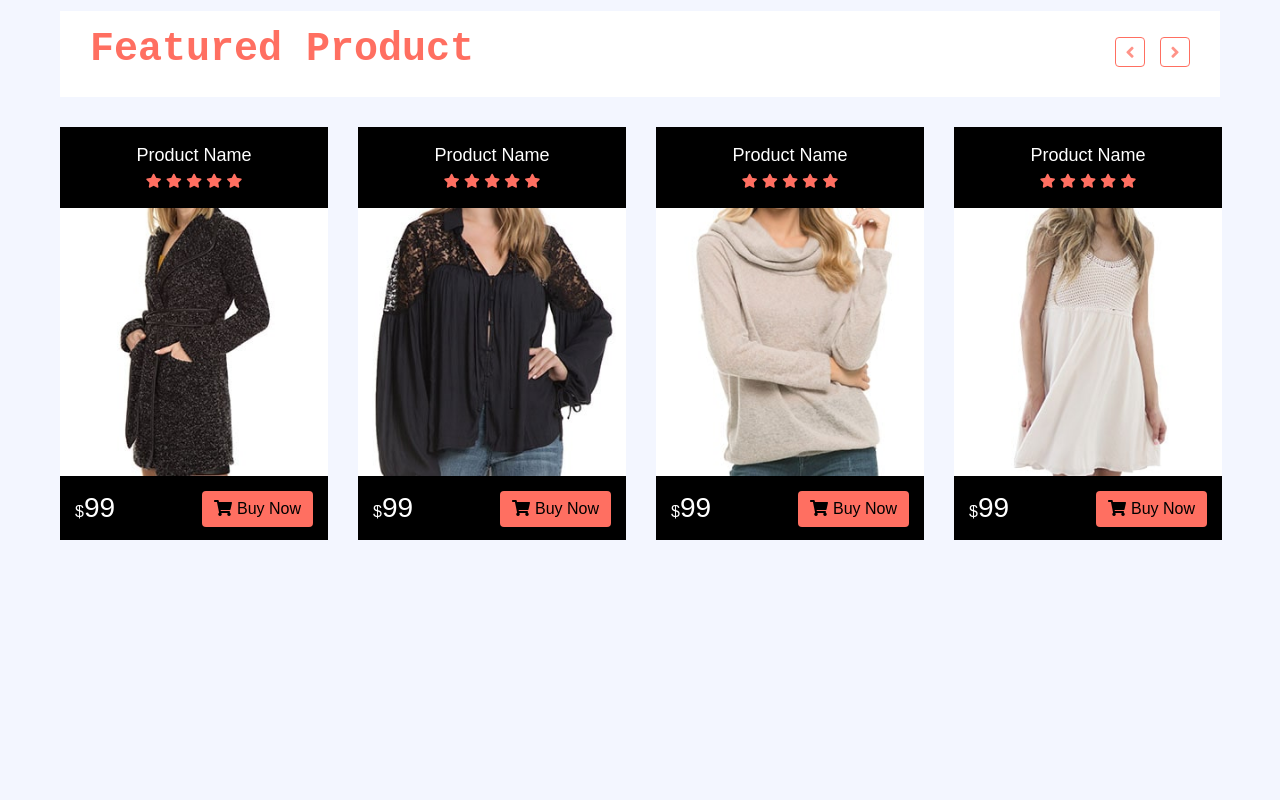
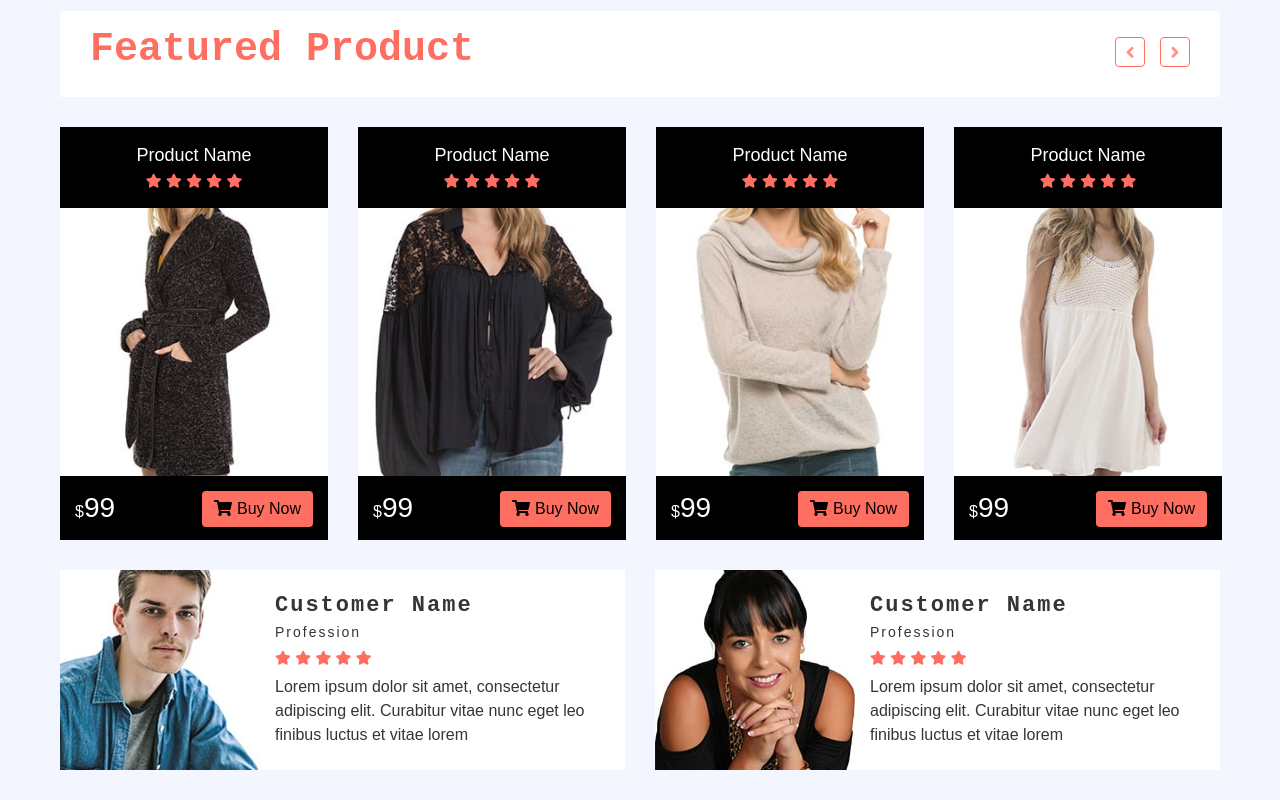
Before and after one commit to SHAONROY/Ecemmorce-Website, a plain HTML site: page index.html in a window 1280 px wide. Shown: the part 2276-3076 px from the top of the page. Before the commit the page ends 2846 px from the top, so only its background shows below. Drawn offline with nearby package versions, Linux system fonts and the light colour scheme; a web font is replaced by a local one.

Commit message:
Complete The Review Section

```diff
--- a/css/style.css
+++ b/css/style.css
@@ -829,3 +829,79 @@ h2 {
         margin: 0 auto;
     }
 }
+/**********************************/
+/********* Newsletter CSS *********/
+/**********************************/
+.review {
+    margin-bottom: 30px;
+}
+
+.review .review-slider {
+    position: relative;
+}
+
+.review .review-slider-item {
+    display: flex;
+    align-items: center;
+    flex-direction: row;
+    background: #ffffff;
+}
+.review .review-img {
+    width: 100%;
+    max-width: 200px;
+    overflow: hidden;
+}
+.review .review-img img {
+    width: 100%;
+    height: 100%;
+    object-fit: cover;
+}
+.review .review-text {
+    padding: 15px;
+    width: 100%;
+    max-width: calc(100% - 200px);
+}
+.review .review-text h2 {
+    font-size: 22px;
+    letter-spacing: 2px;
+    margin-bottom: 5px;
+}
+.review .review-text h3 {
+    font-size: 14px;
+    letter-spacing: 2px;
+    margin-bottom: 5px;
+}
+.review .review-text p {
+    margin: 0;
+}
+.review .review-text .ratting {
+    margin-bottom: 5px;
+}
+.review .review-text .ratting i {
+    color: #FF6F61;
+    font-size: 14px;
+}
+.review .slick-slider:hover .slick-prev {
+    left: 30px;
+}
+.review .slick-slider:hover .slick-next {
+    right: 30px;
+}
+@media (min-width: 767.98px) and (max-width: 992px) {
+    .review .review-img {
+        width: 100%;
+        max-width: 150px;
+        overflow: hidden;
+    }
+    .review .review-text {
+        padding: 15px;
+        width: 100%;
+        max-width: calc(100% - 150px);
+    }
+    .review .review-text h2 {
+        font-size: 19px;
+    }
+    .review .review-text p {
+        font-size: 15px;
+    }
+}
--- a/index.html
+++ b/index.html
@@ -629,6 +629,73 @@
         </div>
     </div>
     <!-- Recent Product End  -->
+    <!-- Review Start  -->
+    <div class="review">
+        <div class="container-fluid">
+            <div class="row align-items-center review-slider normal-slider">
+                <div class="col-md-6">
+                    <div class="review-slider-item">
+                        <div class="review-img">
+                            <img src="image/review-1.jpg" alt="">
+                        </div>
+                        <div class="review-text">
+                            <h2>Customer Name</h2>
+                            <h3>Profession</h3>
+                            <div class="ratting">
+                                <i class="fa fa-star"></i>
+                                <i class="fa fa-star"></i>
+                                <i class="fa fa-star"></i>
+                                <i class="fa fa-star"></i>
+                                <i class="fa fa-star"></i>
+                            </div>
+                            <p>Lorem ipsum dolor sit amet, consectetur adipiscing elit. Curabitur vitae nunc eget leo finibus luctus et vitae lorem</p>
+                        </div>
+                    </div>
+                </div>
+
+                <div class="col-md-6">
+                    <div class="review-slider-item">
+                        <div class="review-img">
+                            <img src="image/review-2.jpg" alt="">
+                        </div>
+                        <div class="review-text">
+                            <h2>Customer Name</h2>
+                            <h3>Profession</h3>
+                            <div class="ratting">
+                                <i class="fa fa-star"></i>
+                                <i class="fa fa-star"></i>
+                                <i class="fa fa-star"></i>
+                                <i class="fa fa-star"></i>
+                                <i class="fa fa-star"></i>
+                            </div>
+                            <p>Lorem ipsum dolor sit amet, consectetur adipiscing elit. Curabitur vitae nunc eget leo finibus luctus et vitae lorem</p>
+                        </div>
+                    </div>
+                </div>
+
+                <div class="col-md-6">
+                    <div class="review-slider-item">
+                        <div class="review-img">
+                            <img src="image/review-3.jpg" alt="">
+                        </div>
+                        <div class="review-text">
+                            <h2>Customer Name</h2>
+                            <h3>Profession</h3>
+                            <div class="ratting">
+                                <i class="fa fa-star"></i>
+                                <i class="fa fa-star"></i>
+                                <i class="fa fa-star"></i>
+                                <i class="fa fa-star"></i>
+                                <i class="fa fa-star"></i>
+                            </div>
+                            <p>Lorem ipsum dolor sit amet, consectetur adipiscing elit. Curabitur vitae nunc eget leo finibus luctus et vitae lorem</p>
+                        </div>
+                    </div>
+                </div>
+            </div>
+        </div>
+    </div>
+    <!-- Review End  -->
     <!-- script  -->
     <script src="js/jquery-1.10.2.min.js"></script>
     <script src="js/bootstrap.min.js"></script>
--- a/js/main.js
+++ b/js/main.js
@@ -97,3 +97,19 @@ $('.product-slider-4').slick({
         },
     ]
 });
+// Start The Review Slider
+$('.review-slider').slick({
+    dots: false,
+    autoplay: true,
+    infinite: true,
+    slidesToShow: 2,
+    slidesToScroll: 1,
+    responsive: [
+        {
+            breakpoint: 768,
+            settings: {
+                slidesToShow: 1,
+            }
+        }
+    ]
+});
```
Also changed, not shown: 1 other file.
